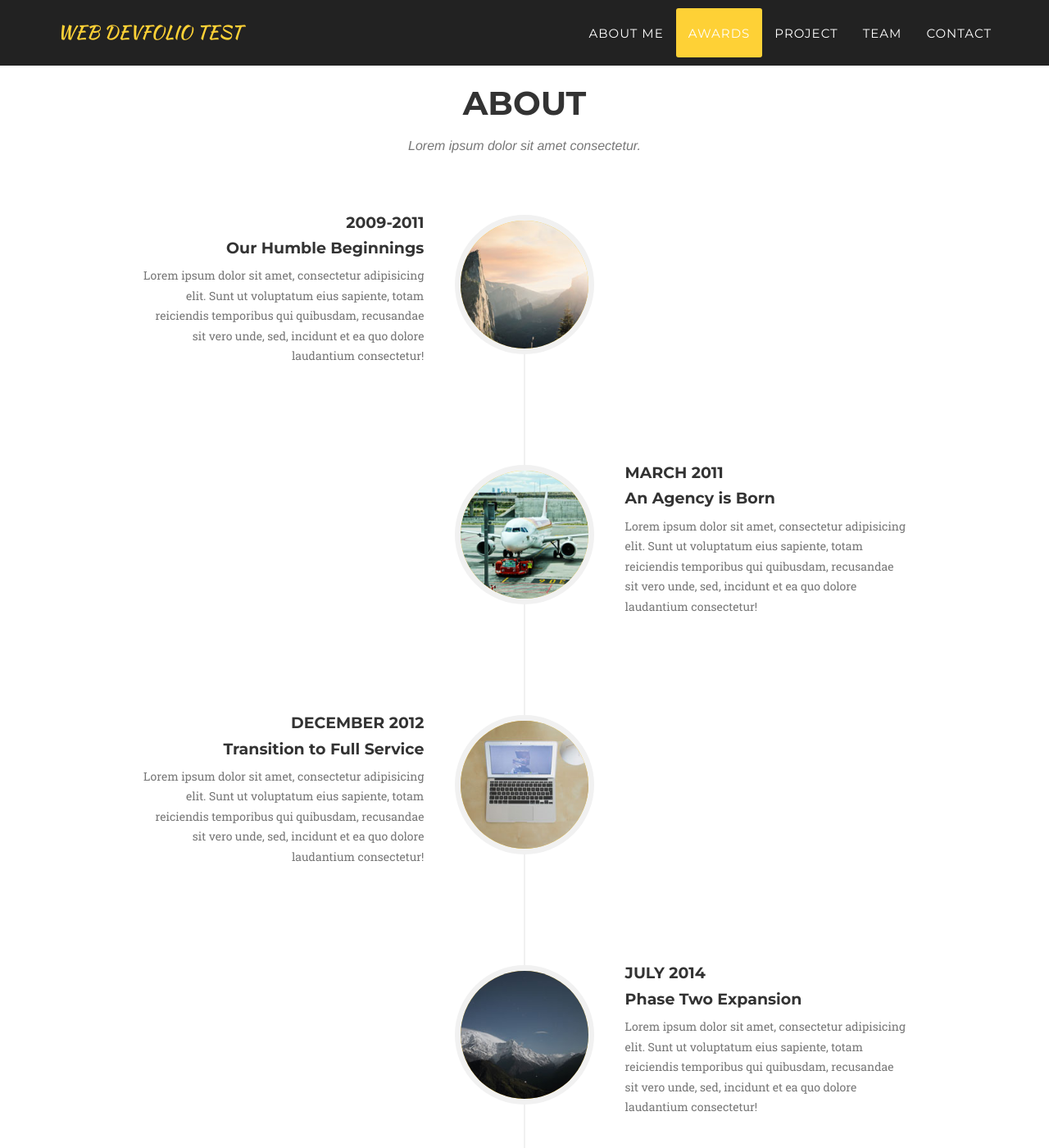
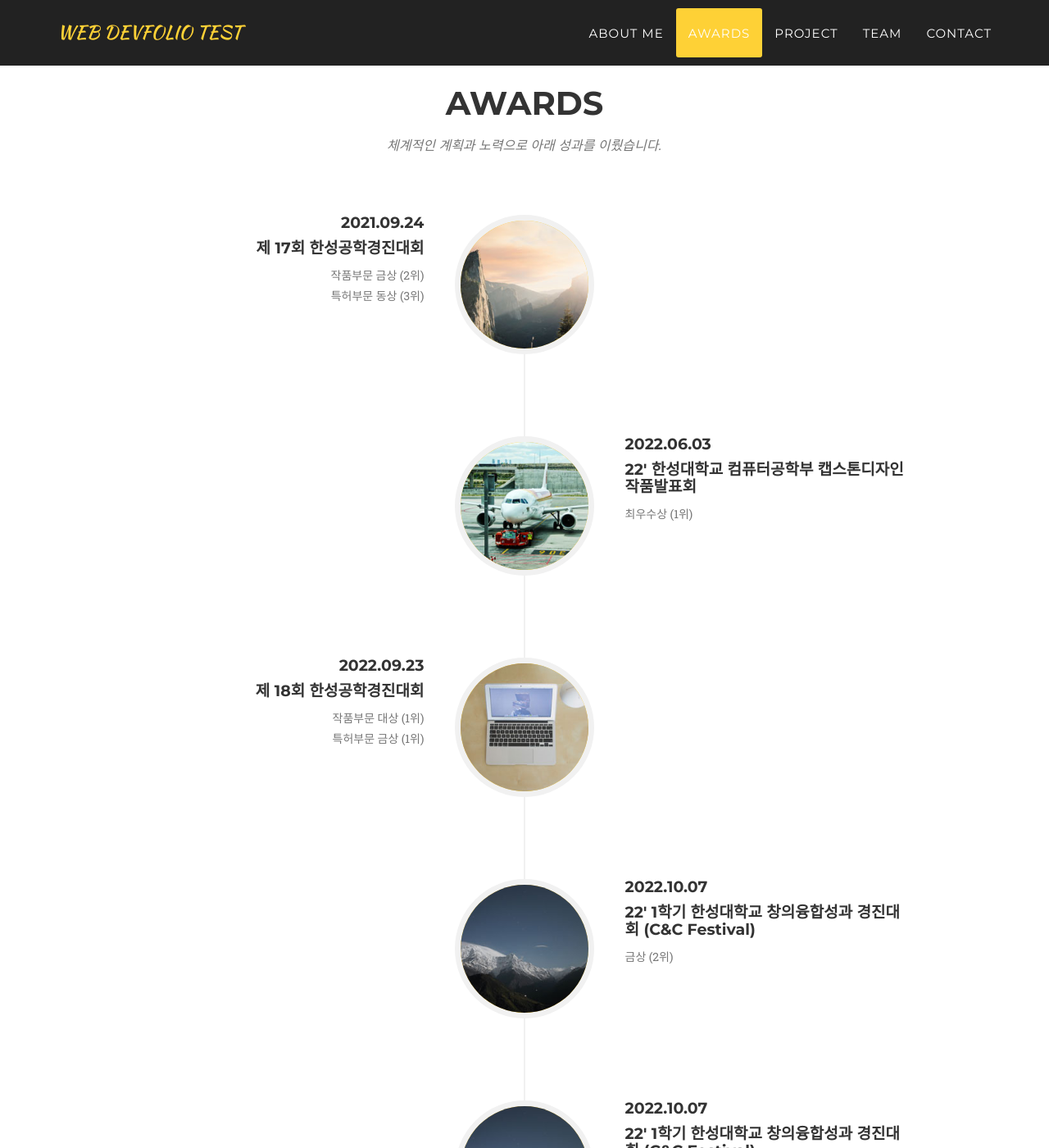
Before and after one commit to yeondelight/yeondelight.github.io, a Jekyll site: the page built from index.html, in a window 1280 px wide and 1400 px high, scrolled down 1473 px. Shown: the whole window at 82% size. Built offline with Jekyll 4.4.1, drawn with Linux system fonts in a browser that asks for light colours; some web fonts are replaced; some of the changed text lies outside the part shown.

Commit message:
[UPDATE] update awards.html

```diff
--- a/_includes/aboutme.html
+++ b/_includes/aboutme.html
@@ -14,7 +14,7 @@
                         <i class="fa fa-shopping-cart fa-stack-1x fa-inverse"></i>
                     </span>
                     <h4 class="service-heading">성공의 경험</h4>
-                    <p class="text-muted">22’ 전국 공개 SW 개발자대회 <b>대상 (과학기술정보통신부 장관상)</b><br/>
+                    <p class="text-muted">22’ 전국 공개 SW 개발자대회 <b>대상</b>,<br/>
                         그 외 교내 4개 대회에서 <b>6개의 상</b>을 수상하였습니다.<br/>
                         성공의 경험을 바탕으로 두려움 없이 도전합니다.<br/>
                         </p>
@@ -37,10 +37,10 @@
                         <i class="fa fa-lock fa-stack-1x fa-inverse"></i>
                     </span>
                     <h4 class="service-heading">계획과 실천</h4>
-                    <p class="text-muted">저는 체계적인 계획을 기반으로 실천하는 사람입니다.
-                        맡은 일을 분석하고 <b>우선순위</b>를 정해 계획합니다.
-                        계획과 실천을 바탕으로 꾸준히 공부하고 있습니다.
-                        🔗 https://github.com/yeondelight/TIL
+                    <p class="text-muted">저는 체계적인 계획을 기반으로 실천하는 사람입니다.<br/>
+                        맡은 일을 분석하고 <b>우선순위</b>를 정해 계획합니다.<br/>
+                        계획과 실천을 바탕으로 꾸준히 공부하고 있습니다.<br/>
+                        <a href="https://github.com/yeondelight/TIL">🔗 TIL : Today I Learned</a>
                         </p>
                 </div>
             </div>
--- a/_includes/awards.html
+++ b/_includes/awards.html
@@ -3,8 +3,8 @@
         <div class="container">
             <div class="row">
                 <div class="col-lg-12 text-center">
-                    <h2 class="section-heading">About</h2>
-                    <h3 class="section-subheading text-muted">Lorem ipsum dolor sit amet consectetur.</h3>
+                    <h2 class="section-heading">Awards</h2>
+                    <h3 class="section-subheading text-muted">체계적인 계획과 노력으로 아래 성과를 이뤘습니다.</h3>
                 </div>
             </div>
             <div class="row">
@@ -16,11 +16,14 @@
                             </div>
                             <div class="timeline-panel">
                                 <div class="timeline-heading">
-                                    <h4>2009-2011</h4>
-                                    <h4 class="subheading">Our Humble Beginnings</h4>
+                                    <h4>2021.09.24</h4>
+                                    <h4 class="subheading">제 17회 한성공학경진대회</h4>
                                 </div>
                                 <div class="timeline-body">
-                                    <p class="text-muted">Lorem ipsum dolor sit amet, consectetur adipisicing elit. Sunt ut voluptatum eius sapiente, totam reiciendis temporibus qui quibusdam, recusandae sit vero unde, sed, incidunt et ea quo dolore laudantium consectetur!</p>
+                                    <p class="text-muted">
+                                        작품부문 금상 (2위)<br/>
+                                        특허부문 동상 (3위)<br/>
+                                    </p>
                                 </div>
                             </div>
                         </li>
@@ -30,11 +33,11 @@
                             </div>
                             <div class="timeline-panel">
                                 <div class="timeline-heading">
-                                    <h4>March 2011</h4>
-                                    <h4 class="subheading">An Agency is Born</h4>
+                                    <h4>2022.06.03</h4>
+                                    <h4 class="subheading">22' 한성대학교 컴퓨터공학부 캡스톤디자인 작품발표회</h4>
                                 </div>
                                 <div class="timeline-body">
-                                    <p class="text-muted">Lorem ipsum dolor sit amet, consectetur adipisicing elit. Sunt ut voluptatum eius sapiente, totam reiciendis temporibus qui quibusdam, recusandae sit vero unde, sed, incidunt et ea quo dolore laudantium consectetur!</p>
+                                    <p class="text-muted">최우수상 (1위)</p>
                                 </div>
                             </div>
                         </li>
@@ -44,11 +47,14 @@
                             </div>
                             <div class="timeline-panel">
                                 <div class="timeline-heading">
-                                    <h4>December 2012</h4>
-                                    <h4 class="subheading">Transition to Full Service</h4>
+                                    <h4>2022.09.23</h4>
+                                    <h4 class="subheading">제 18회 한성공학경진대회</h4>
                                 </div>
                                 <div class="timeline-body">
-                                    <p class="text-muted">Lorem ipsum dolor sit amet, consectetur adipisicing elit. Sunt ut voluptatum eius sapiente, totam reiciendis temporibus qui quibusdam, recusandae sit vero unde, sed, incidunt et ea quo dolore laudantium consectetur!</p>
+                                    <p class="text-muted">
+                                        작품부문 대상 (1위)<br/>
+                                        특허부문 금상 (1위)<br/>
+                                    </p>
                                 </div>
                             </div>
                         </li>
@@ -58,19 +64,77 @@
                             </div>
                             <div class="timeline-panel">
                                 <div class="timeline-heading">
-                                    <h4>July 2014</h4>
-                                    <h4 class="subheading">Phase Two Expansion</h4>
+                                    <h4>2022.10.07</h4>
+                                    <h4 class="subheading">22' 1학기 한성대학교 창의융합성과 경진대회 (C&C Festival)</h4>
                                 </div>
                                 <div class="timeline-body">
-                                    <p class="text-muted">Lorem ipsum dolor sit amet, consectetur adipisicing elit. Sunt ut voluptatum eius sapiente, totam reiciendis temporibus qui quibusdam, recusandae sit vero unde, sed, incidunt et ea quo dolore laudantium consectetur!</p>
+                                    <p class="text-muted">금상 (2위)</p>
                                 </div>
                             </div>
                         </li>
                         <li class="timeline-inverted">
                             <div class="timeline-image">
-                                <h4>Be Part
-                                    <br>Of Our
-                                    <br>Story!</h4>
+                                <img class="img-circle img-responsive" src="img/about/4.jpg" alt="">
+                            </div>
+                            <div class="timeline-panel">
+                                <div class="timeline-heading">
+                                    <h4>2022.10.07</h4>
+                                    <h4 class="subheading">22' 1학기 한성대학교 창의융합성과 경진대회 (C&C Festival)</h4>
+                                </div>
+                                <div class="timeline-body">
+                                    <p class="text-muted">금상 (2위)</p>
+                                </div>
+                            </div>
+                        </li>
+                        <li class="timeline-inverted">
+                            <div class="timeline-image">
+                                <img class="img-circle img-responsive" src="img/about/4.jpg" alt="">
+                            </div>
+                            <div class="timeline-panel">
+                                <div class="timeline-heading">
+                                    <h4>2022.12.06</h4>
+                                    <h4 class="subheading">22' 제 16회 공개 SW 개발자대회</h4>
+                                </div>
+                                <div class="timeline-body">
+                                    <p class="text-muted">
+                                        학생부문 대상<br/>
+                                        (과학기술정보통신부 장관상, 1위)
+                                    </p>
+                                </div>
+                            </div>
+                        </li>
+                        <li class="timeline-inverted">
+                            <div class="timeline-image">
+                                <img class="img-circle img-responsive" src="img/about/4.jpg" alt="">
+                            </div>
+                            <div class="timeline-panel">
+                                <div class="timeline-heading">
+                                    <h4>2023.01.30</h4>
+                                    <h4 class="subheading">한성대학교 총장 표창장</h4>
+                                </div>
+                                <div class="timeline-body">
+                                    <p class="text-muted">
+                                        제 16회 공개SW 개발자대회에 참가하여 과학기술정보통신부 장관상을 수상함으로써<br/>
+                                        대학의 위상을 드높이는데 기여한 공을 인정받아 수상하였습니다.
+                                    </p>
+                                </div>
+                            </div>
+                        </li>
+                        <li class="timeline-inverted">
+                            <div class="timeline-image">
+                                <img class="img-circle img-responsive" src="img/about/4.jpg" alt="">
+                            </div>
+                            <div class="timeline-panel">
+                                <div class="timeline-heading">
+                                    <h4>2023.02.17</h4>
+                                    <h4 class="subheading">한성대학교 학부 및 트랙 추천 공로상</h4>
+                                </div>
+                                <div class="timeline-body">
+                                    <p class="text-muted">
+                                        대학 재학 중 남다른 애교심과 투철한 사명감으로 대학 발전에 이바지하였으며,<br/>
+                                        대외적 위상을 드높인 공로를 인정받아 수상하였습니다.
+                                    </p>
+                                </div>
                             </div>
                         </li>
                     </ul>
```
